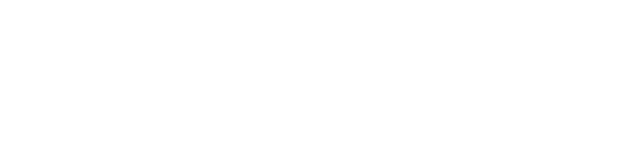
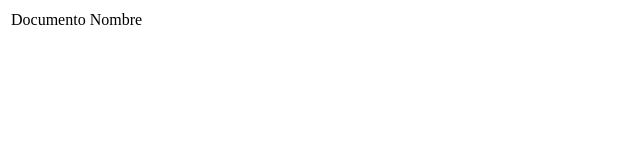
Before and after one commit to jgonzalespa/MyFirstRepository, a plain HTML site: page index.html in a window 1280 px wide. Shown: the whole page, without its empty margins (0-640 px from the left). Drawn offline with Linux system fonts and the light colour scheme.

Commit message:
cambios de master

```diff
--- a/index.html
+++ b/index.html
@@ -7,6 +7,17 @@
     <title>Document</title>
 </head>
 <body>
-
+    <div>
+        <table>
+            <tr>
+                <td>Documento</td>
+                <td>Nombre</td>
+            </tr>
+            <tr>
+                <td></td>
+                <td></td>
+            </tr>
+        </table>
+    </div>
 </body>
 </html>
```
